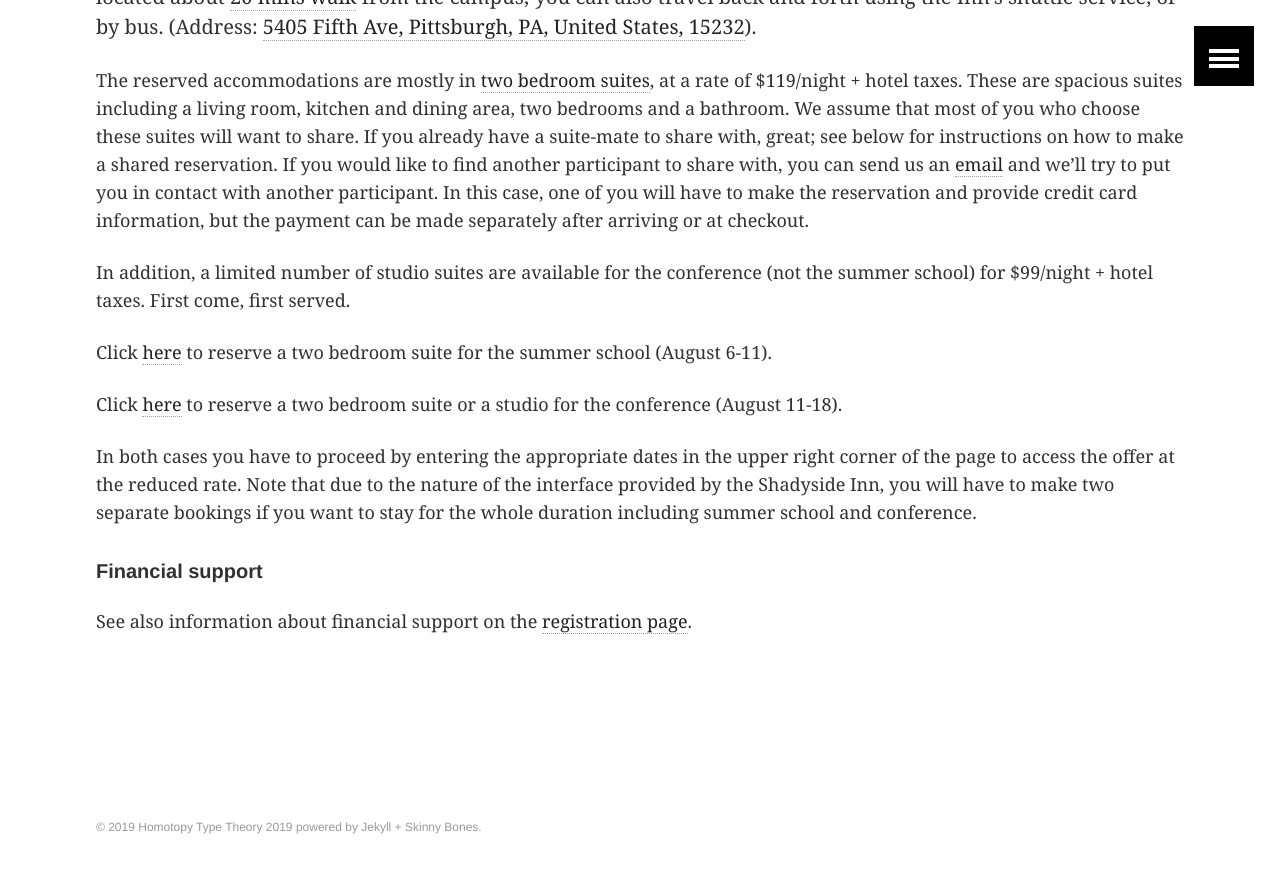
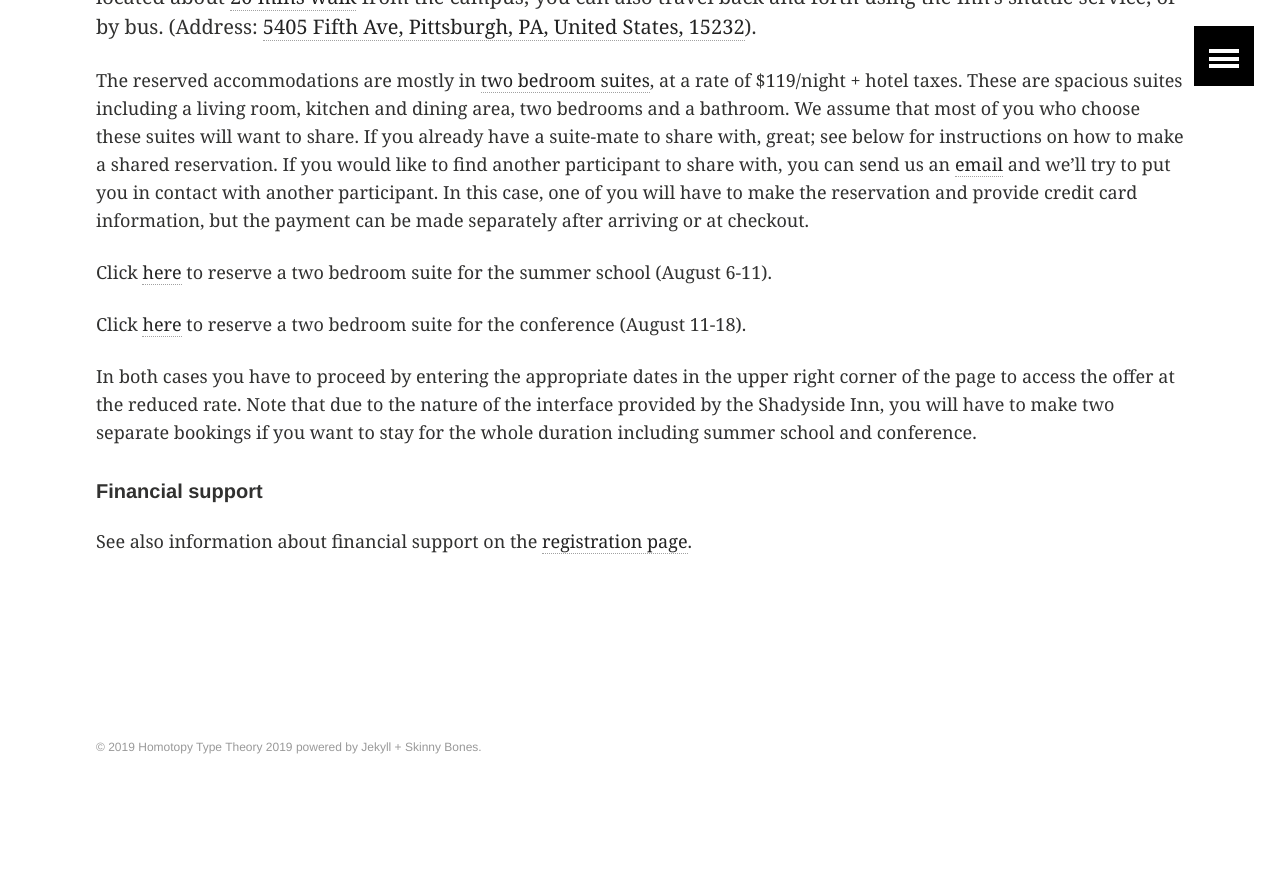
Before and after one commit to HoTT/HoTT-2019, a Jekyll site: the page built from accommodation.md, in a window 1280 px wide and 900 px high, scrolled down 606 px. Shown: the top 873 px of the window. Built offline with Jekyll 4.4.1, drawn with Linux system fonts in a browser that asks for light colours; after the commit the page ends 1439 px from its top, so only the background shows below that.

Commit message:
removed studios from accommodation page

```diff
--- a/accommodation.md
+++ b/accommodation.md
@@ -26,15 +26,15 @@ you in contact with another participant. In this case, one of you will have to
 make the reservation and provide credit card information, but the payment can be
 made separately after arriving or at checkout.
 
-In addition, a limited number of studio suites are available for the conference
+<!-- In addition, a limited number of studio suites are available for the conference
 (not the summer school) for $99/night +
-hotel taxes. First come, first served.
+hotel taxes. First come, first served. -->
 
 Click [here](http://www.shadysideinn.com/pro/cmu-philosophy-hott-summer-school/)
 to reserve a two bedroom suite for the summer school (August 6-11).
 
 Click [here](http://www.shadysideinn.com/pro/cmu-international-conference-hott/)
-to reserve a two bedroom suite or a studio for the conference (August 11-18).
+to reserve a two bedroom suite for the conference (August 11-18).
 
 In both cases you have to proceed by entering the appropriate dates in the upper
 right corner of the page to access the offer at the reduced rate.
```
